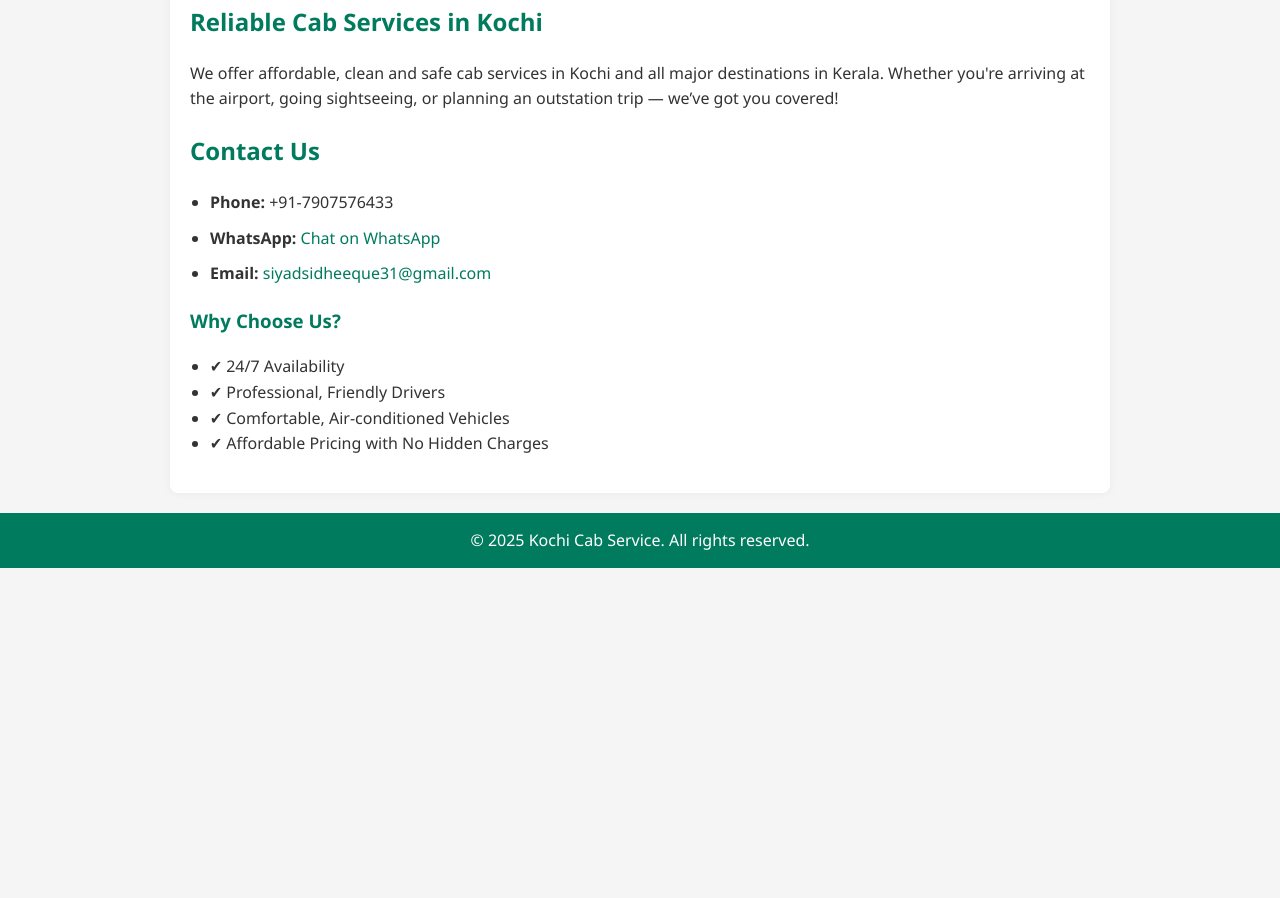
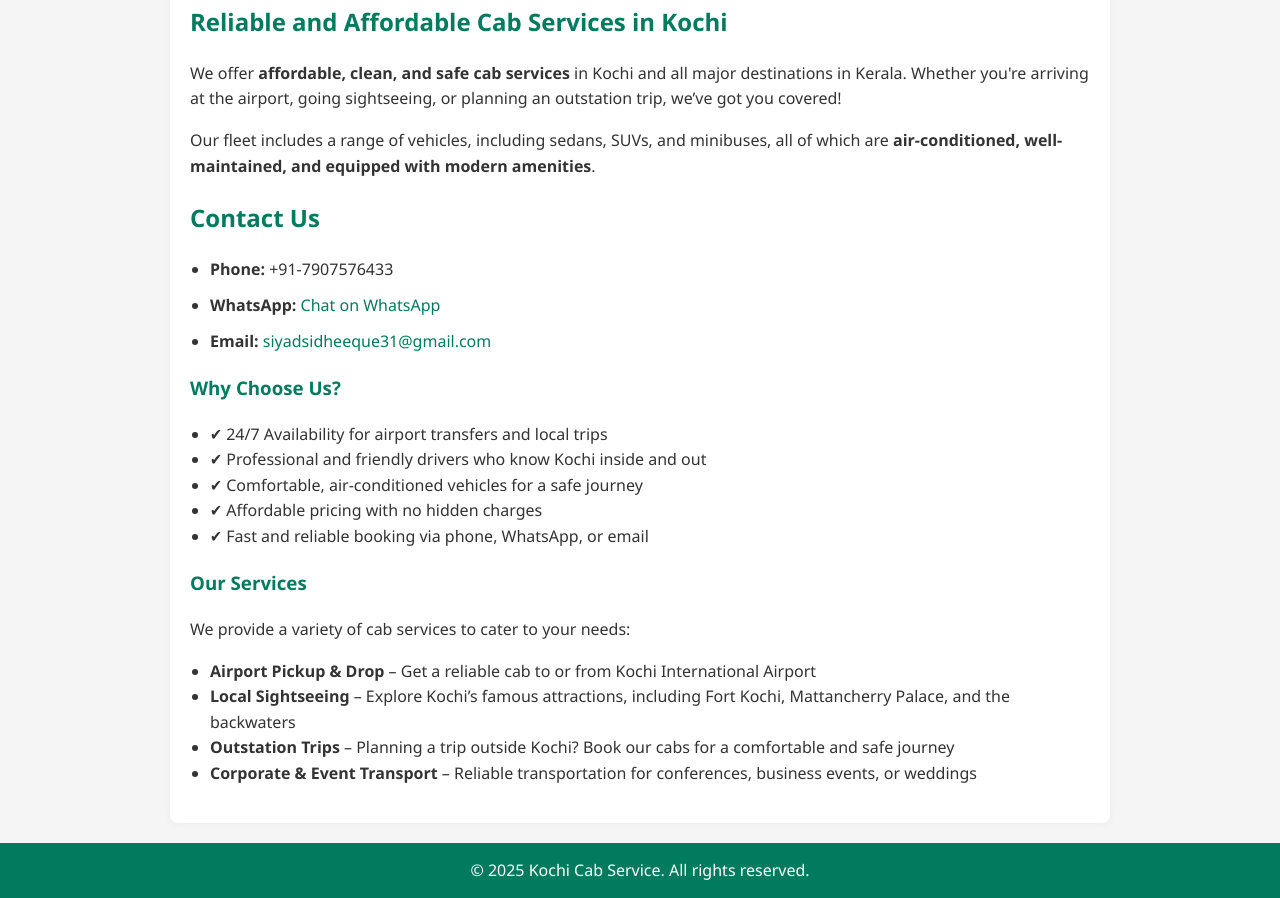
Before and after one commit to Nimmyjose/services, a plain HTML site: page index.html in a window 1280 px wide. Shown: the part 233-1131 px from the top of the page. Before the commit the page ends 801 px from the top, so only its background shows below. Drawn offline with Linux system fonts and the light colour scheme.

Commit message:
Update index.html

```diff
--- a/index.html
+++ b/index.html
@@ -1,12 +1,29 @@
 <!DOCTYPE html>
 <html lang="en">
+
 <head>
     <meta charset="UTF-8" />
     <meta name="viewport" content="width=device-width, initial-scale=1.0" />
-    <meta name="description" content="Reliable Kochi cab services including airport transfers. Call, WhatsApp or email to book your ride in Kerala." />
-    <meta name="keywords" content="Kochi cab service, Kerala taxi, airport cab Kochi, cab service in Kerala" />
-    <meta name="author" content="Your Cab Company" />
-    <title>Kochi Cab Service | Kerala Airport Taxi</title>
+
+    <!-- Meta Tags for SEO -->
+    <meta name="description" content="Reliable Kochi cab services including airport transfers. Affordable, safe, and clean cabs with professional drivers. Book via phone, WhatsApp or email." />
+    <meta name="keywords" content="Kochi cab service, Kerala taxi, airport taxi Kochi, taxi services in Kochi, Kerala airport pickup, sightseeing taxi, taxi service in Kerala" />
+    <meta name="author" content="Kochi Cab Service" />
+
+    <!-- Open Graph Tags for Social Sharing -->
+    <meta property="og:title" content="Kochi Cab Service | Kerala Airport Taxi" />
+    <meta property="og:description" content="Book a reliable Kochi cab service for airport transfers, sightseeing, and more. Affordable, safe, and professional drivers. Available 24/7." />
+    <meta property="og:image" content="https://kochicabservices.vercel.app/your-image.jpg" />
+    <meta property="og:url" content="https://kochicabservices.vercel.app" />
+    <meta property="og:type" content="website" />
+
+    <!-- Title Tag -->
+    <title>Kochi Cab Service | Kerala Airport Taxi | Reliable, Affordable Cabs</title>
+
+    <!-- Favicon -->
+    <link rel="icon" href="favicon.ico" type="image/x-icon" />
+
+    <!-- Styles -->
     <style>
         body {
             font-family: 'Segoe UI', Tahoma, Geneva, Verdana, sans-serif;
@@ -30,7 +47,7 @@
             padding: 20px;
             background: white;
             border-radius: 8px;
-            box-shadow: 0 0 10px rgba(0,0,0,0.05);
+            box-shadow: 0 0 10px rgba(0, 0, 0, 0.05);
         }
 
         h1, h2, h3 {
@@ -73,6 +90,7 @@
         }
     </style>
 </head>
+
 <body>
 
     <header>
@@ -82,8 +100,9 @@
 
     <main>
         <section>
-        <h2>Reliable Cab Services in Kochi</h2>
-        <p>We offer affordable, clean and safe cab services in Kochi and all major destinations in Kerala. Whether you're arriving at the airport, going sightseeing, or planning an outstation trip — we’ve got you covered!</p>
+            <h2>Reliable and Affordable Cab Services in Kochi</h2>
+            <p>We offer <strong>affordable, clean, and safe cab services</strong> in Kochi and all major destinations in Kerala. Whether you're arriving at the airport, going sightseeing, or planning an outstation trip, we’ve got you covered!</p>
+            <p>Our fleet includes a range of vehicles, including sedans, SUVs, and minibuses, all of which are <strong>air-conditioned, well-maintained, and equipped with modern amenities</strong>.</p>
         </section>
 
         <section>
@@ -98,10 +117,22 @@
         <section>
             <h3>Why Choose Us?</h3>
             <ul>
-            <li>✔ 24/7 Availability</li>
-            <li>✔ Professional, Friendly Drivers</li>
-            <li>✔ Comfortable, Air-conditioned Vehicles</li>
-            <li>✔ Affordable Pricing with No Hidden Charges</li>
+                <li>✔ 24/7 Availability for airport transfers and local trips</li>
+                <li>✔ Professional and friendly drivers who know Kochi inside and out</li>
+                <li>✔ Comfortable, air-conditioned vehicles for a safe journey</li>
+                <li>✔ Affordable pricing with no hidden charges</li>
+                <li>✔ Fast and reliable booking via phone, WhatsApp, or email</li>
+            </ul>
+        </section>
+
+        <section>
+            <h3>Our Services</h3>
+            <p>We provide a variety of cab services to cater to your needs:</p>
+            <ul>
+                <li><strong>Airport Pickup & Drop</strong> – Get a reliable cab to or from Kochi International Airport</li>
+                <li><strong>Local Sightseeing</strong> – Explore Kochi’s famous attractions, including Fort Kochi, Mattancherry Palace, and the backwaters</li>
+                <li><strong>Outstation Trips</strong> – Planning a trip outside Kochi? Book our cabs for a comfortable and safe journey</li>
+                <li><strong>Corporate & Event Transport</strong> – Reliable transportation for conferences, business events, or weddings</li>
             </ul>
         </section>
     </main>
@@ -111,4 +142,5 @@
     </footer>
 
 </body>
+
 </html>
```
Lines whose indentation alone changed are shown as unchanged.
